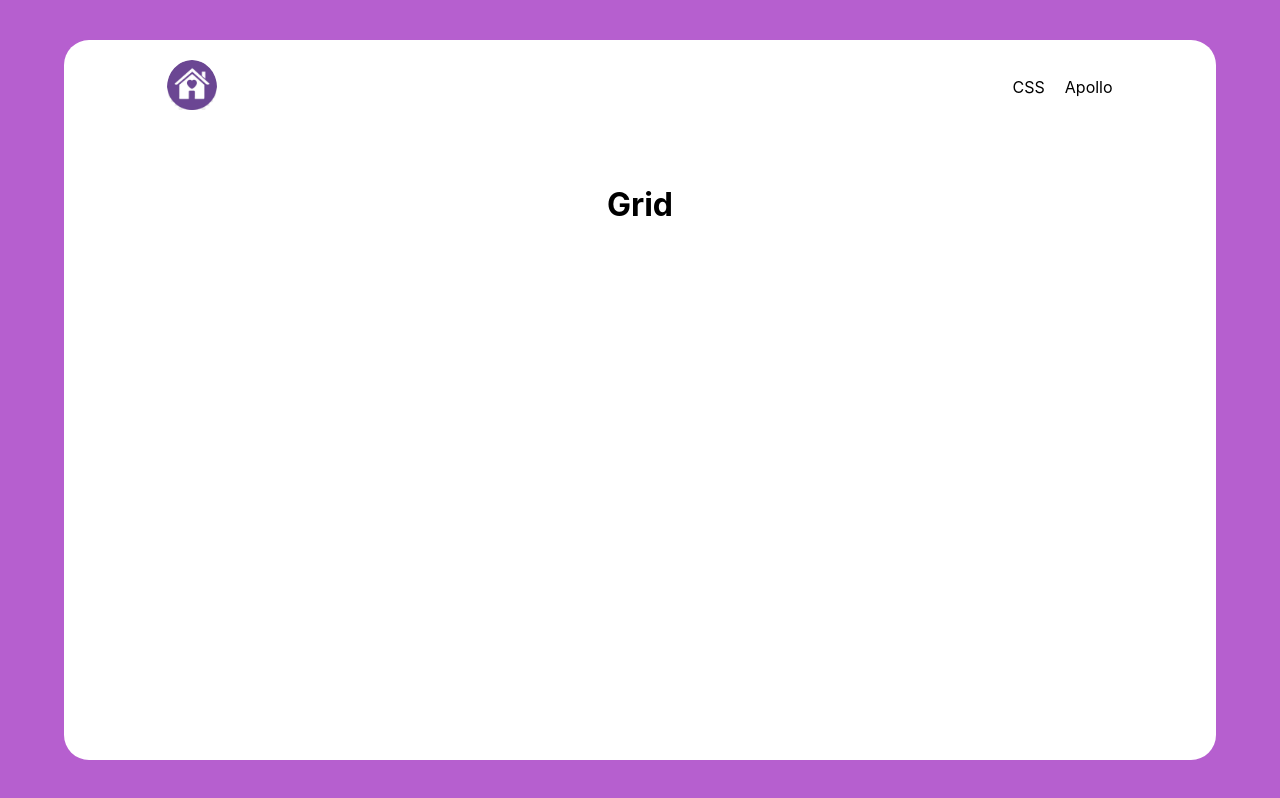
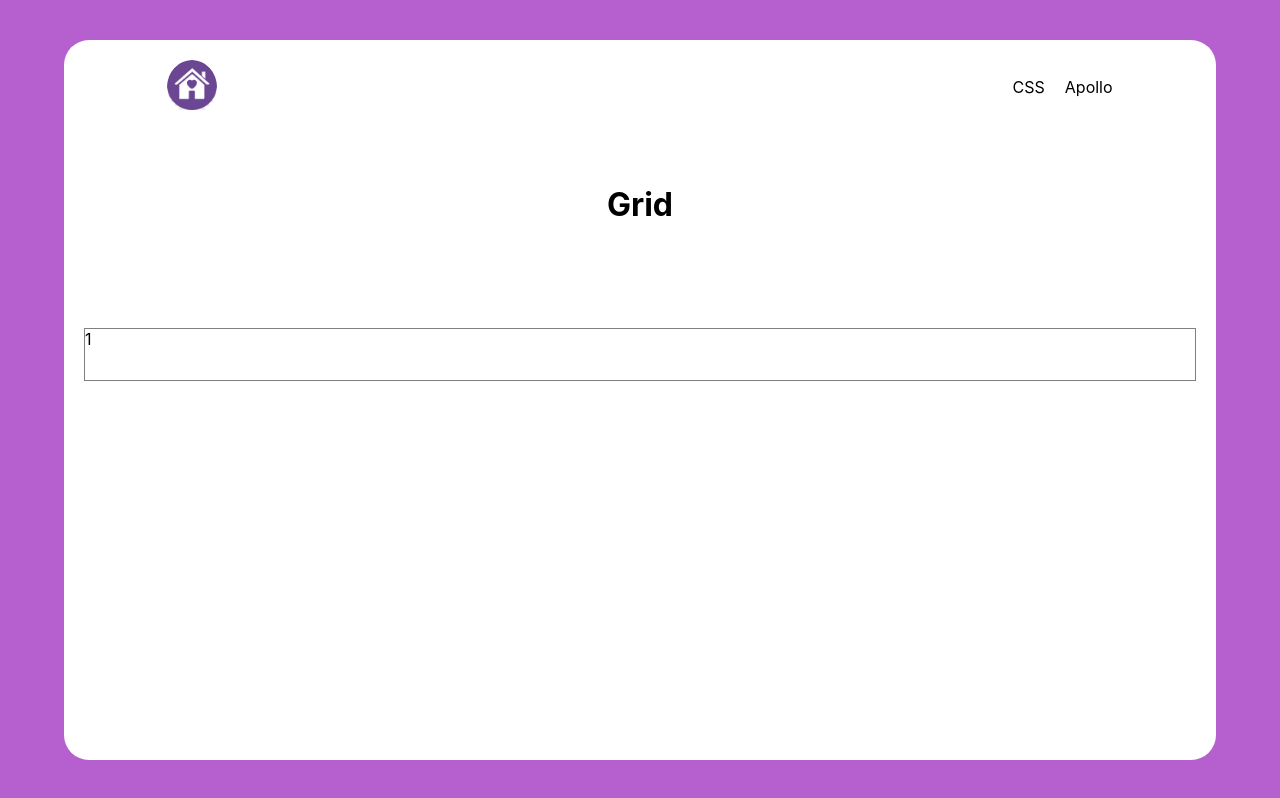
Before and after one commit to tKanashiro/my-projects, a React (Create React App) app: page /css/grid in a window 1280 px wide. Built offline with nearby package versions, Linux system fonts and the light colour scheme.

Commit message:
Add grid example

```diff
--- a/src/global/_styles.scss
+++ b/src/global/_styles.scss
@@ -3,6 +3,7 @@
     --color-purple-lavender: #e39ff6;
     --color-purple-lilac: #b65fcf;
     --color-black: #000000;
+    --color-grey: #808080;
 }
 
 .container {
--- /dev/null
+++ b/src/pages/Css/Grid/Grid.scss
@@ -0,0 +1,25 @@
+.parent {
+    display: grid;
+    height: 300px;
+    gap: 30px;
+    // grid-template-columns: 25% 75%;
+    // grid-template-columns: 1fr 3fr;
+
+    // grid-template-columns: 1fr 3fr;
+    // grid-template-rows: 5rem 1fr;
+
+    // grid-template-columns: repeat(7, 1fr);
+
+    grid-template-columns: repeat(4, 1fr);
+    grid-template-rows: repeat(4, 1fr);
+}
+
+.child {
+    border: 1px solid var(--color-grey);
+
+    // grid-row: 2 / 4;
+    // grid-column: 2;
+
+    grid-column: 1 / -1;
+    grid-row: 2;
+}
--- a/src/pages/Css/Grid/index.tsx
+++ b/src/pages/Css/Grid/index.tsx
@@ -1,7 +1,49 @@
 import Title from "components/Title";
+import { Fragment } from "react/jsx-runtime";
+import "./Grid.scss";
 
 const Grid = () => {
-    return <Title title="Grid" />;
+    return (
+        <Fragment>
+            <Title title="Grid" />
+
+            <div className="parent">
+                <div className="child">1</div>
+                {/* <div className="child">1</div>
+                <div className="child">2</div> */}
+
+                {/* <div className="child">3</div>
+                <div className="child">4</div> */}
+
+                {/*<div className="child">5</div>
+                <div className="child">6</div>
+                <div className="child">7</div>
+                <div className="child">8</div>
+                <div className="child">9</div>
+                <div className="child">10</div>
+                <div className="child">11</div>
+                <div className="child">12</div>
+                <div className="child">13</div>
+                <div className="child">14</div>
+                <div className="child">15</div>
+                <div className="child">16</div>
+                <div className="child">17</div>
+                <div className="child">18</div>
+                <div className="child">19</div>
+                <div className="child">20</div>
+                <div className="child">21</div>
+                <div className="child">22</div>
+                <div className="child">23</div>
+                <div className="child">24</div>
+                <div className="child">25</div>
+                <div className="child">26</div>
+                <div className="child">27</div>
+                <div className="child">28</div>
+                <div className="child">29</div>
+                <div className="child">30</div> */}
+            </div>
+        </Fragment>
+    );
 };
 
 export default Grid;
```
